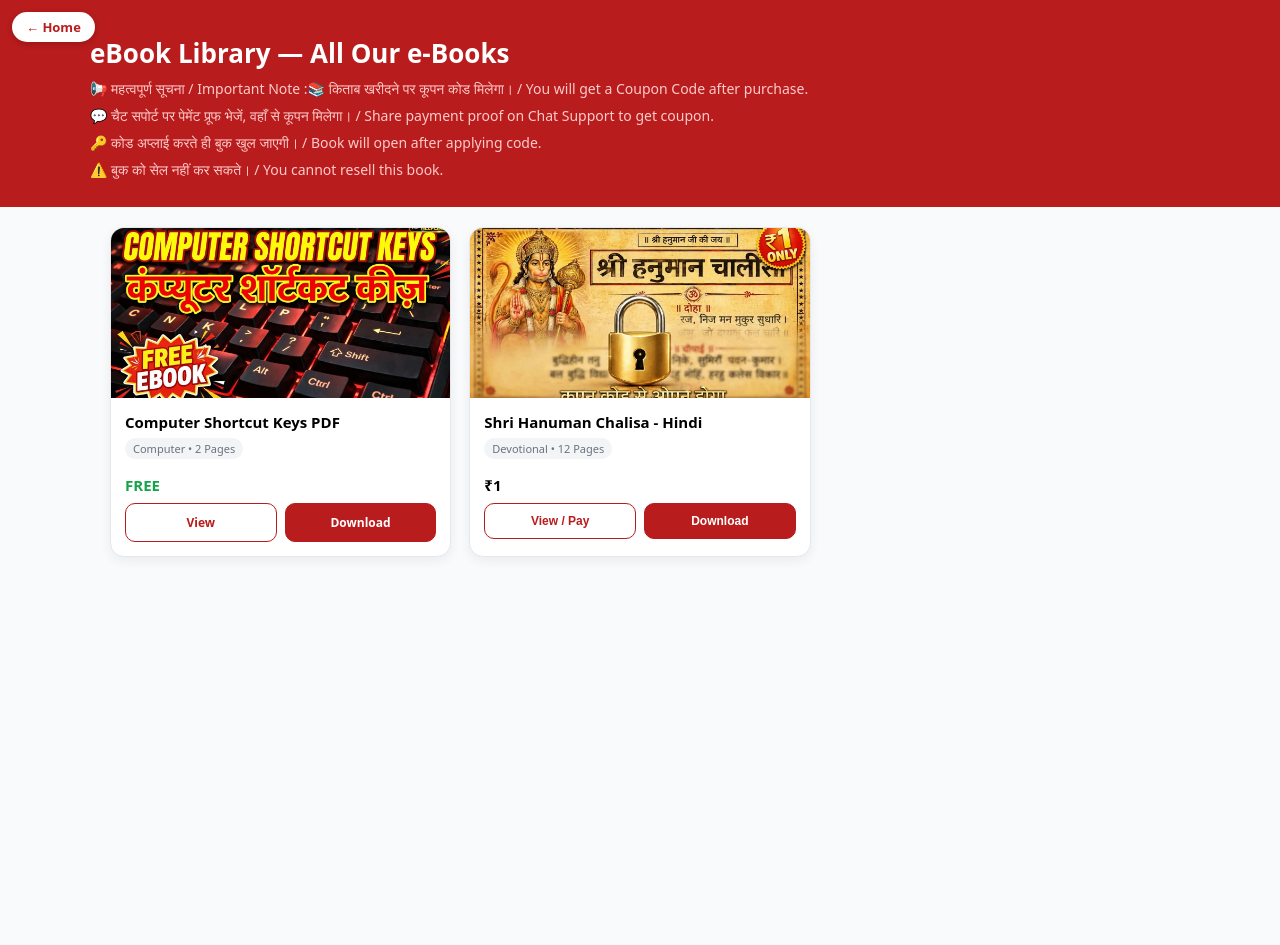
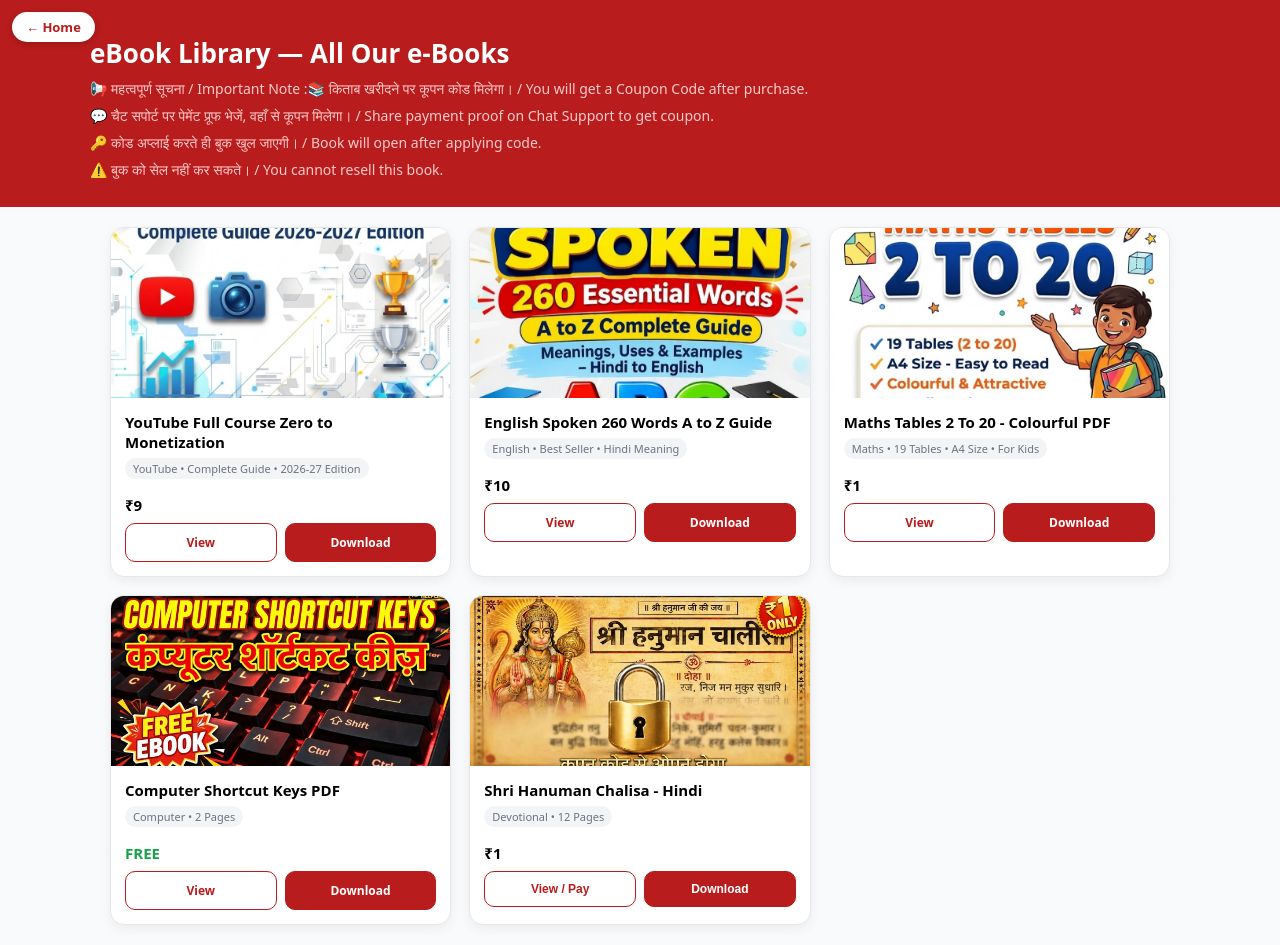
Before and after one commit to suryabuddy/suryabuddy.github.io, a plain HTML site: page ebooks.html in a window 1280 px wide. Before the commit the page ends 800 px from the top, so only its background shows below. Drawn offline with Linux system fonts and the light colour scheme.

Commit message:
Update ebooks.html

```diff
--- a/ebooks.html
+++ b/ebooks.html
@@ -31,6 +31,49 @@
 
 
 <!-- BOOK 1 - COMPUTER SHORTCUT -->
+  <!-- ============== FINAL 3 EBOOK CODE ============== -->
+
+<!-- 1. YOUTUBE -->
+<div class="card">
+  <div class="cover"><img src="YouTube.jpeg" alt="YouTube Full Course"></div>
+  <div class="info">
+    <h3>YouTube Full Course Zero to Monetization</h3>
+    <div class="meta">YouTube • Complete Guide • 2026-27 Edition</div>
+    <div class="price">₹9</div>
+    <div class="btns">
+      <a href="YouTube full course ebook.pdf" target="_blank" class="btn view">View</a>
+      <a href="YouTube full course ebook.pdf" download class="btn down">Download</a>
+    </div>
+  </div>
+</div>
+
+<!-- 2. ENGLISH -->
+<div class="card">
+  <div class="cover"><img src="english.jpeg" alt="English Spoken"></div>
+  <div class="info">
+    <h3>English Spoken 260 Words A to Z Guide</h3>
+    <div class="meta">English • Best Seller • Hindi Meaning</div>
+    <div class="price">₹10</div>
+    <div class="btns">
+      <a href="English spoken.pdf" target="_blank" class="btn view">View</a>
+      <a href="English spoken.pdf" download class="btn down">Download</a>
+    </div>
+  </div>
+</div>
+
+<!-- 3. MATHS -->
+<div class="card">
+  <div class="cover"><img src="maths.jpeg" alt="Maths Tables"></div>
+  <div class="info">
+    <h3>Maths Tables 2 To 20 - Colourful PDF</h3>
+    <div class="meta">Maths • 19 Tables • A4 Size • For Kids</div>
+    <div class="price">₹1</div>
+    <div class="btns">
+      <a href="MATH 2 - 20 TABLE.pdf" target="_blank" class="btn view">View</a>
+      <a href="MATH 2 - 20 TABLE.pdf" download class="btn down">Download</a>
+    </div>
+  </div>
+</div>
 <div class="card">
   <div class="cover"><img src="demo.jpeg" alt="Computer Shortcut"></div>
   <div class="info">
@@ -68,6 +111,7 @@
 </div>
 
 </div></div>
+
 <script>
 function checkC(){
   var c=document.getElementById('cp').value.trim().toUpperCase();
```
